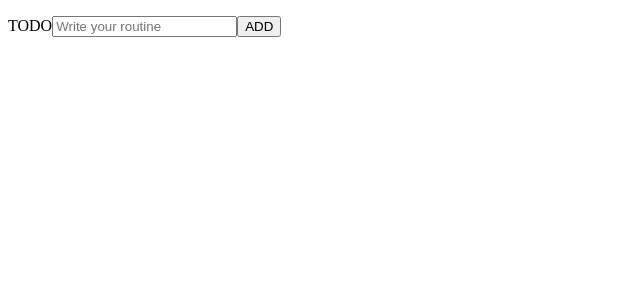
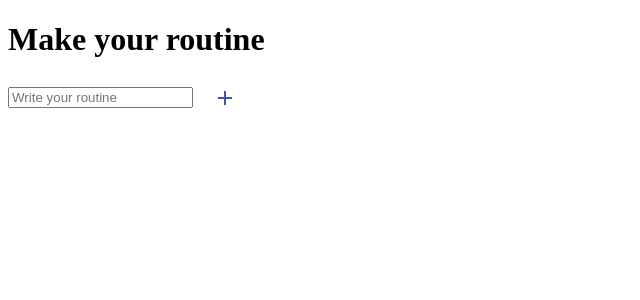
Before and after one commit to hxunz/project-react-4-hxunz, a React app: page /Input in a window 1280 px wide. Shown: the top 300 px of the page, without its empty margins (0-640 px from the left). Built offline with nearby package versions, Linux system fonts and the light colour scheme.

Commit message:
♻️ Refactor code

```diff
--- a/src/Input.jsx
+++ b/src/Input.jsx
@@ -1,11 +1,16 @@
 import React from 'react';
 
-export default function Input({ value, onChange, onClick }) {
+import Fab from '@material-ui/core/Button';
+import AddIcon from '@material-ui/icons/Add';
+
+export default function Input({ value, onChange }) {
   return (
     <p>
-      <label htmlFor="input-task-title">
-        TODO
-      </label>
+      <h1>
+        <label htmlFor="input-task-title">
+          Make your routine
+        </label>
+      </h1>
       <input
         id="input-task-title"
         type="text"
@@ -13,9 +18,9 @@ export default function Input({ value, onChange, onClick }) {
         value={value}
         onChange={onChange}
       />
-      <button type="button" onClick={onClick}>
-        ADD
-      </button>
+      <Fab color="primary" aria-label="add">
+        <AddIcon />
+      </Fab>
     </p>
   );
 }
```
Also changed, not shown: 1 other file (tests, documents, lock files or other folders).
